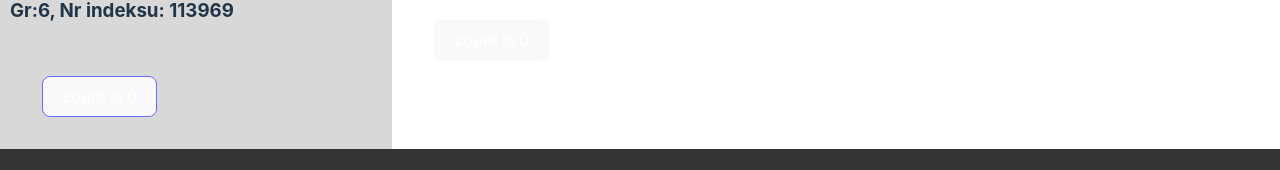
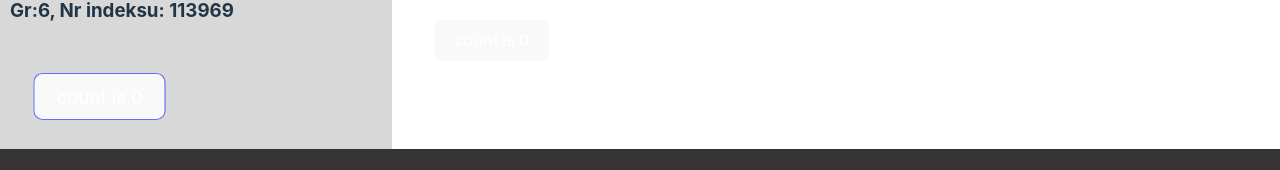
Before and after one commit to BartoszOmiotek16/vite-project1, a React (Vite) app: page / in a window 1280 px wide. In both pictures the pointer is over the button 99 px from the left and 430 px from the top of the page. Shown: the part 334-504 px from the top of the page. Built offline with nearby package versions, Linux system fonts and the light colour scheme.

Commit message:
modified:   src/index.css 	modified:   src/App.css

```diff
--- a/src/index.css
+++ b/src/index.css
@@ -39,6 +39,7 @@ button {
 }
 button:hover {
   border-color: #646cff;
+  transform: scale(1.15);
 }
 button:focus,
 button:focus-visible {
```
